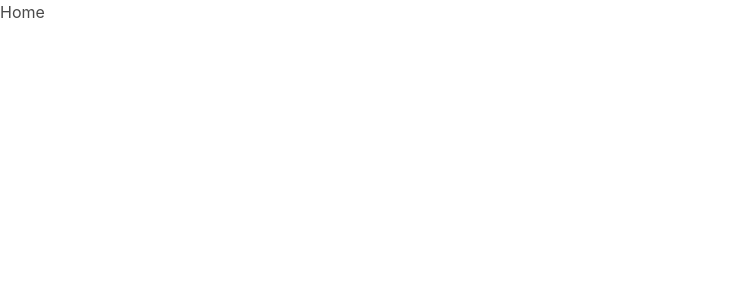
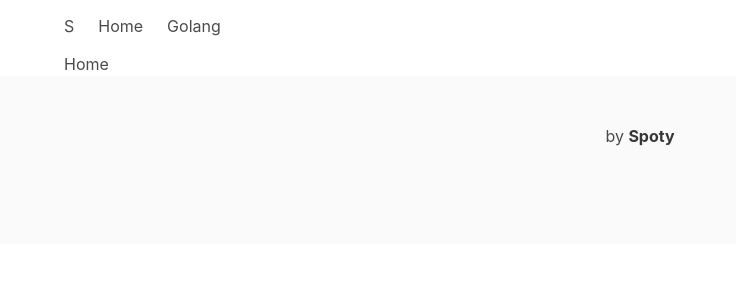
Before and after one commit to katalabut/go-blog, a React (Create React App) app in the folder frontend/: page / in a window 1280 px wide. Shown: the top 300 px of the page, without its empty margins (0-736 px from the left). Built offline with nearby package versions, Linux system fonts and the light colour scheme.

Commit message:
Add header and footer

```diff
--- a/frontend/src/layouts/default/default.tsx
+++ b/frontend/src/layouts/default/default.tsx
@@ -1,7 +1,18 @@
 import React from 'react';
 
+import Header from './header';
+import Footer from './footer';
+
 const Default: React.FC = ({ children }) => {
-  return <div className="default">{children}</div>;
+  return (
+    <div className="app">
+      <Header />
+      <main>
+        <div className="container">{children}</div>
+      </main>
+      <Footer />
+    </div>
+  );
 };
 
 export default Default;
--- /dev/null
+++ b/frontend/src/layouts/default/footer.tsx
@@ -0,0 +1,14 @@
+import React from 'react';
+import { Link } from 'react-router-dom';
+
+const Footer: React.FC = ({ children }) => {
+  return (
+    <footer className="footer">
+      <div className="has-text-centered">
+        by <strong>Spoty</strong>
+      </div>
+    </footer>
+  );
+};
+
+export default Footer;
--- /dev/null
+++ b/frontend/src/layouts/default/header.tsx
@@ -0,0 +1,28 @@
+import React from 'react';
+import { Link } from 'react-router-dom';
+
+const Header: React.FC = ({ children }) => {
+  return (
+    <nav className="navbar">
+      <div className="container">
+        <div className="navbar-brand">
+          <Link className="navbar-item" to="/">
+            S
+          </Link>
+        </div>
+        <div className="navbar-menu">
+          <div className="navbar-start">
+            <Link to="/" className="navbar-item">
+              Home
+            </Link>
+            <Link to="/golang" className="navbar-item">
+              Golang
+            </Link>
+          </div>
+        </div>
+      </div>
+    </nav>
+  );
+};
+
+export default Header;
```
